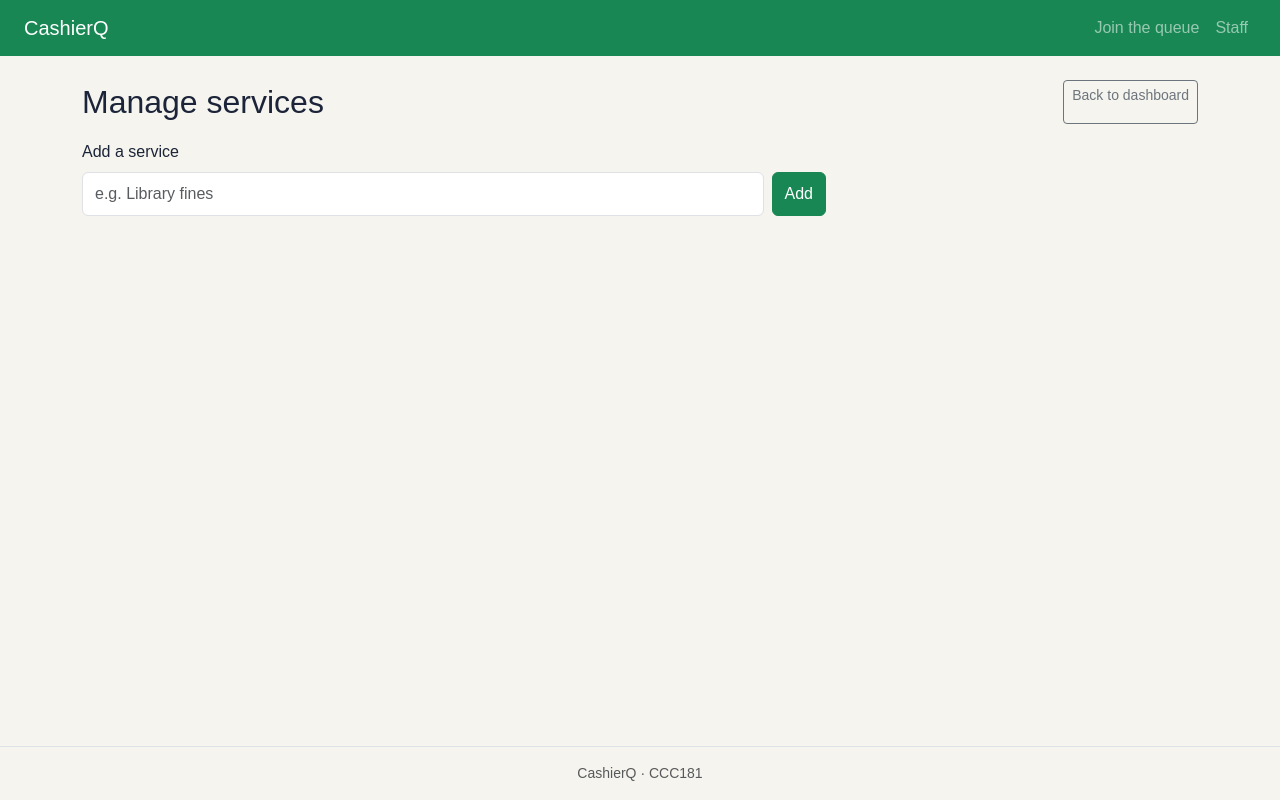
After one commit to paulinefernan0901-dotcom/CCC181, a Flask app: page /staff/services in a window 1280 px wide. The commit adds this page. Run offline with Flask 3, Linux system fonts and the light colour scheme; parts of the project's set-up code (start-up, migrations or seed data) failed here and were passed over.

Commit message:
Add update, delete, Manage services and student ID validation (#3)

```diff
--- a/app.py
+++ b/app.py
@@ -2,6 +2,7 @@
 from flask import Flask, abort, flash, redirect, render_template, request, url_for
 
 import os
+import re
 from datetime import timedelta, timezone
 
 from dotenv import load_dotenv
@@ -22,6 +23,7 @@ db.init_app(app)
 migrate = Migrate(app, db)
 
 PH_TIME = timezone(timedelta(hours=8))  # Philippine time has no daylight saving
+STUDENT_ID_RE = re.compile(r"^\d{4}-\d{4}$")
 
 
 @app.template_filter("local")
@@ -70,8 +72,8 @@ def join():
     errors = {}
     if not name or len(name) > 100:
         errors["name"] = "Enter your name."
-    if len(student_id) < 4 or len(student_id) > 20:
-        errors["student_id"] = "Enter your student ID."
+    if not STUDENT_ID_RE.match(student_id):
+        errors["student_id"] = "Invalid ID format. Use YYYY-NNNN, for example 2023-1234."
     if "@" not in email or len(email) > 120:
         errors["email"] = "Enter a valid email address."
     if service is None or not service.is_active:
@@ -85,9 +87,18 @@ def join():
     if user is None:
         user = User(name=name, student_id=student_id, email=email)
     else:
+        active = db.session.scalar(
+            db.select(Ticket).where(Ticket.user_id == user.id,
+                                    Ticket.service_id == service.id,
+                                    Ticket.status.in_(["waiting", "called"])))
+        if active:
+            db.session.rollback()
+            flash("You already have an active ticket for that service.", "danger")
+            return render_template("join.html", services=active_services(), form=form, errors={}), 409
         user.name = name
         user.email = email
     ticket = Ticket(user=user, service=service)
+
     db.session.add(ticket)
     try:
         db.session.commit()
@@ -205,6 +216,59 @@ def staff_action(ticket_id, action):
     return redirect(url_for("staff_dashboard"))
 
 
+@app.get("/staff/services")
+def services_list():
+    return render_template("services.html", services=all_services())
+
+
+@app.post("/staff/services")
+def service_create():
+    name = request.form.get("name", "").strip()
+    if not name or len(name) > 60:
+        flash("Enter a service name (up to 60 characters).", "danger")
+        return redirect(url_for("services_list"))
+    db.session.add(Service(name=name))
+    try:
+        db.session.commit()
+        flash(f"Service “{name}” added.", "success")
+    except IntegrityError:
+        db.session.rollback()
+        flash(f"A service named “{name}” already exists.", "danger")
+    return redirect(url_for("services_list"))
+
+
+@app.post("/staff/services/<int:service_id>/edit")
+def service_edit(service_id):
+    s = db.get_or_404(Service, service_id)
+    name = request.form.get("name", "").strip()
+    if not name or len(name) > 60:
+        flash("Enter a service name (up to 60 characters).", "danger")
+        return redirect(url_for("services_list"))
+    s.name = name
+    # A checkbox that is not ticked is not sent at all
+    s.is_active = request.form.get("is_active") == "on"
+    try:
+        db.session.commit()
+        flash(f"Service “{name}” saved.", "success")
+    except IntegrityError:
+        db.session.rollback()
+        flash(f"A service named “{name}” already exists.", "danger")
+    return redirect(url_for("services_list"))
+
+
+@app.post("/staff/services/<int:service_id>/delete")
+def service_delete(service_id):
+    s = db.get_or_404(Service, service_id)
+    name = s.name
+    if s.tickets:
+        flash(f"“{name}” has tickets, so it cannot be deleted. Turn it off instead.", "danger")
+        return redirect(url_for("services_list"))
+    db.session.delete(s)
+    db.session.commit()
+    flash(f"Service “{name}” deleted.", "warning")
+    return redirect(url_for("services_list"))
+
+
 @app.cli.command("seed")
 def seed():
     """Add the starting services if they are not there yet."""
--- /dev/null
+++ b/templates/services.html
@@ -0,0 +1,46 @@
+{% extends "base.html" %}
+{% block title %}Manage services · CashierQ{% endblock %}
+
+{% block content %}
+<div class="d-flex flex-wrap justify-content-between align-items-center mb-3 gap-2">
+  <h1 class="h2 mb-0">Manage services</h1>
+  <a href="{{ url_for('staff_dashboard') }}" class="btn btn-outline-secondary btn-sm">Back to dashboard</a>
+</div>
+
+<form method="post" action="{{ url_for('service_create') }}" class="mb-4">
+  <label for="new-name" class="form-label">Add a service</label>
+  <div class="d-flex gap-2 col-12 col-md-8">
+    <input id="new-name" name="name" type="text" class="form-control"
+           required maxlength="60" placeholder="e.g. Library fines">
+    <button type="submit" class="btn btn-success">Add</button>
+  </div>
+</form>
+
+{% for s in services %}
+<div class="border rounded p-3 mb-2 bg-white">
+  <div class="d-flex flex-wrap align-items-center gap-2">
+    <form method="post" action="{{ url_for('service_edit', service_id=s.id) }}"
+          class="d-flex flex-wrap align-items-center gap-3 flex-grow-1">
+      <label class="visually-hidden" for="name-{{ s.id }}">Service name</label>
+      <input id="name-{{ s.id }}" name="name" type="text" class="form-control w-auto flex-grow-1"
+             required maxlength="60" value="{{ s.name }}">
+      <div class="form-check mb-0">
+        <input id="active-{{ s.id }}" name="is_active" type="checkbox" class="form-check-input"
+               {% if s.is_active %}checked{% endif %}>
+        <label class="form-check-label" for="active-{{ s.id }}">Active</label>
+      </div>
+      <button type="submit" class="btn btn-success btn-sm">Save</button>
+    </form>
+    <form method="post" action="{{ url_for('service_delete', service_id=s.id) }}"
+          onsubmit="return confirm('Delete “{{ s.name }}”? This cannot be undone.');">
+      <button type="submit" class="btn btn-outline-danger btn-sm"
+              aria-label="Delete {{ s.name }}">Delete</button>
+    </form>
+  </div>
+  <p class="small text-body-secondary mb-0 mt-2">
+    {{ s.tickets|length }} ticket{{ '' if s.tickets|length == 1 else 's' }} ·
+    {{ 'Shown on the join form' if s.is_active else 'Switched off (hidden from the join form)' }}
+  </p>
+</div>
+{% endfor %}
+{% endblock %}
--- a/templates/staff.html
+++ b/templates/staff.html
@@ -2,7 +2,7 @@
 {% block title %}Staff dashboard · CashierQ{% endblock %}
 
 {% block content %}
-<h1 class="h2 mb-3">Staff dashboard</h1>
+<p><a href="{{ url_for('services_list') }}" class="btn btn-outline-secondary btn-sm">Manage services</a></p>
 
 <div class="d-flex flex-wrap gap-2 mb-3">
   {% for s in services %}
```
